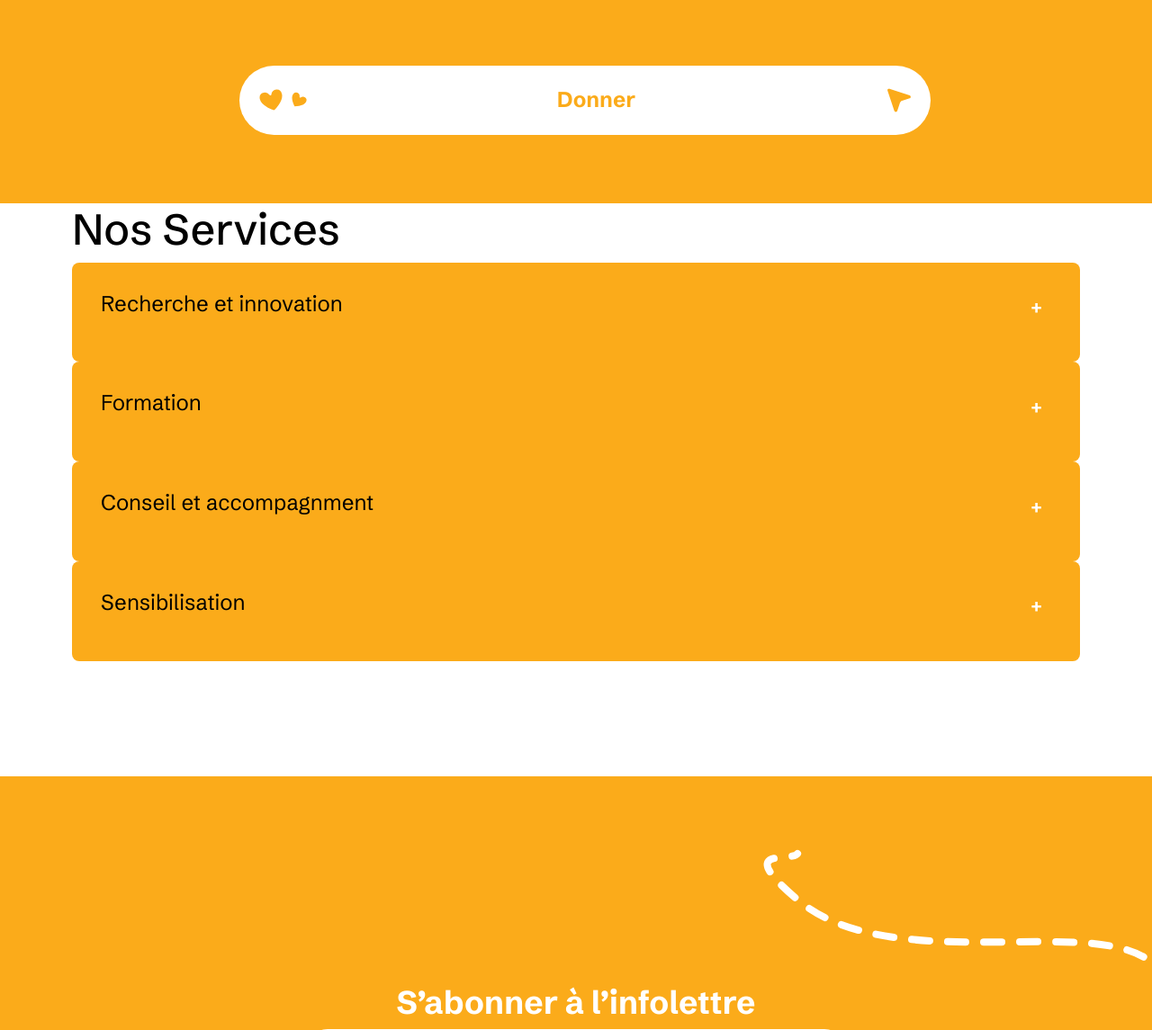
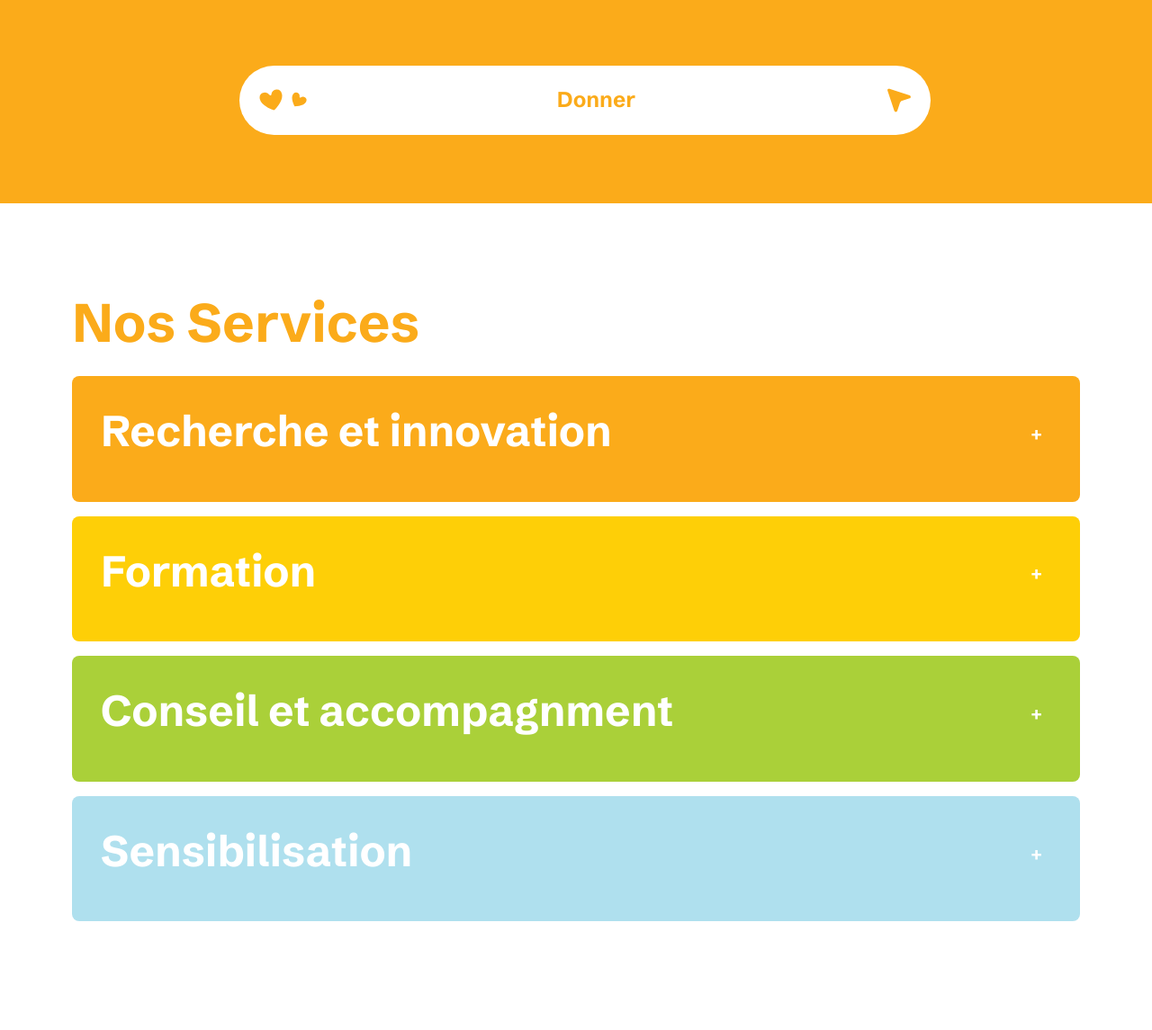
Before and after one commit to MatisLabelle/vivre-en-ville--CSSquirrel, a PHP site: page / in a window 1280 px wide. Shown: the part 988-2133 px from the top of the page at 90% size. Run offline with PHP 8.4, Linux system fonts and the light colour scheme.

Commit message:
update services suite

```diff
--- a/style.css
+++ b/style.css
@@ -650,64 +650,104 @@ a {
     display: none;
   }
 }
+/*
 input.accordion {
-  -webkit-appearance: none;
-     -moz-appearance: none;
+  // Hide checkbox
   appearance: none;
   left: -100%;
   position: absolute;
   top: -100%;
-}
-input.accordion + label {
+
+  // Style the label text
+  & + label {
     cursor: pointer;
     font-size: 20px;
     font-weight: bold;
+
+    // Use flexbox to position the text and span
     display: flex;
     justify-content: space-between;
     align-items: center;
-}
-input.accordion + label span {
+
+    // Adjust the span to appear at the end
+    span {
       padding-right: 10px;
     }
-input.accordion + label span::before {
-  color: orange;
-  content: "+";
+
+    // Add the '+' sign inside the span
+    span::before {
+      color: white;
+      content: "\002B"; // Plus sign
     }
-input.accordion ~ .services__content {
+  }
+
+  // Hide the article if the checkbox is unchecked
+  & ~ .services__content {
     height: 0px;
     opacity: 0;
     overflow: hidden;
     padding: 5px;
-  padding-left: 25px;
+    padding-left: $text-padding;
     transition: height 500ms ease, opacity 500ms ease;
   }
-input.accordion:checked + label span::before {
-  content: "×";
+
+  &:checked {
+    // Change '+' to 'x' when expanded
+    & + label span::before {
+      content: "\00D7"; // 'X' sign
     }
-input.accordion:checked ~ article {
+
+    // Show the article when checked
+    & ~ article {
       height: 100%;
       opacity: 1;
     }
-
+  }
+}
+*/
+/*
 .services section {
   border-bottom: 1px solid orange;
   padding-top: 30px;
   position: relative;
-}
-.services section:first-of-type {
+
+  &:first-of-type {
     padding-top: 0;
   }
+}*/
+.section__services {
+  padding-top: 96px;
+}
 
+.services__titre {
+  font-size: 36px;
+  color: #fbab1a;
+  font-weight: bold;
+}
+.services__sousTitre {
+  color: white;
+  font-weight: bold;
+  font-size: 24px;
+}
 .services__container {
   display: flex;
   flex-direction: column;
-  margin-left: 5rem;
-  margin-right: 5rem;
 }
 .services__accordion {
+  margin-top: 8px;
+  padding: 32px;
+}
+.services__accordion:first-of-type {
   background-color: #fbab1a;
-  padding: 32px;
-  border-radius: 8px;
+}
+.services__accordion:nth-of-type(2) {
+  background-color: #fecf07;
+}
+.services__accordion:nth-of-type(3) {
+  background-color: #aad039;
+}
+.services__accordion:nth-of-type(4) {
+  background-color: #afe0ee;
 }
 .services__input {
   -webkit-appearance: none;
@@ -748,6 +788,79 @@ input.accordion:checked ~ article {
   opacity: 1;
 }
 
+@media screen and (min-width: 768px) {
+  .services__titre {
+    font-size: 60px;
+    color: #fbab1a;
+    font-weight: bold;
+  }
+  .services__sousTitre {
+    color: white;
+    font-weight: bold;
+    font-size: 48px;
+  }
+  .services__container {
+    display: flex;
+    flex-direction: column;
+    margin-left: 5rem;
+    margin-right: 5rem;
+  }
+  .services__accordion {
+    margin-top: 16px;
+    padding: 32px;
+    border-radius: 8px;
+  }
+  .services__accordion:first-of-type {
+    background-color: #fbab1a;
+  }
+  .services__accordion:nth-of-type(2) {
+    background-color: #fecf07;
+  }
+  .services__accordion:nth-of-type(3) {
+    background-color: #aad039;
+  }
+  .services__accordion:nth-of-type(4) {
+    background-color: #afe0ee;
+  }
+  .services__input {
+    -webkit-appearance: none;
+       -moz-appearance: none;
+            appearance: none;
+    left: -100%;
+    position: absolute;
+    top: -100%;
+  }
+  .services__input + label {
+    cursor: pointer;
+    font-size: 20px;
+    font-weight: bold;
+    display: flex;
+    justify-content: space-between;
+    align-items: center;
+  }
+  .services__input + label span {
+    padding-right: 10px;
+  }
+  .services__input + label span::before {
+    color: white;
+    content: "+";
+  }
+  .services__input ~ .services__content {
+    height: 0px;
+    opacity: 0;
+    overflow: hidden;
+    padding: 5px;
+    padding-left: 25px;
+    transition: height 500ms ease, opacity 500ms ease;
+  }
+  .services__input:checked + label span::before {
+    content: "×";
+  }
+  .services__input:checked ~ article {
+    height: 100%;
+    opacity: 1;
+  }
+}
 html,
 body {
   margin: 0;
```
Also changed, not shown: partials-scss/_services.scss (+127 -6 lines), 1 other file. Lines whose indentation alone changed are shown as unchanged.
